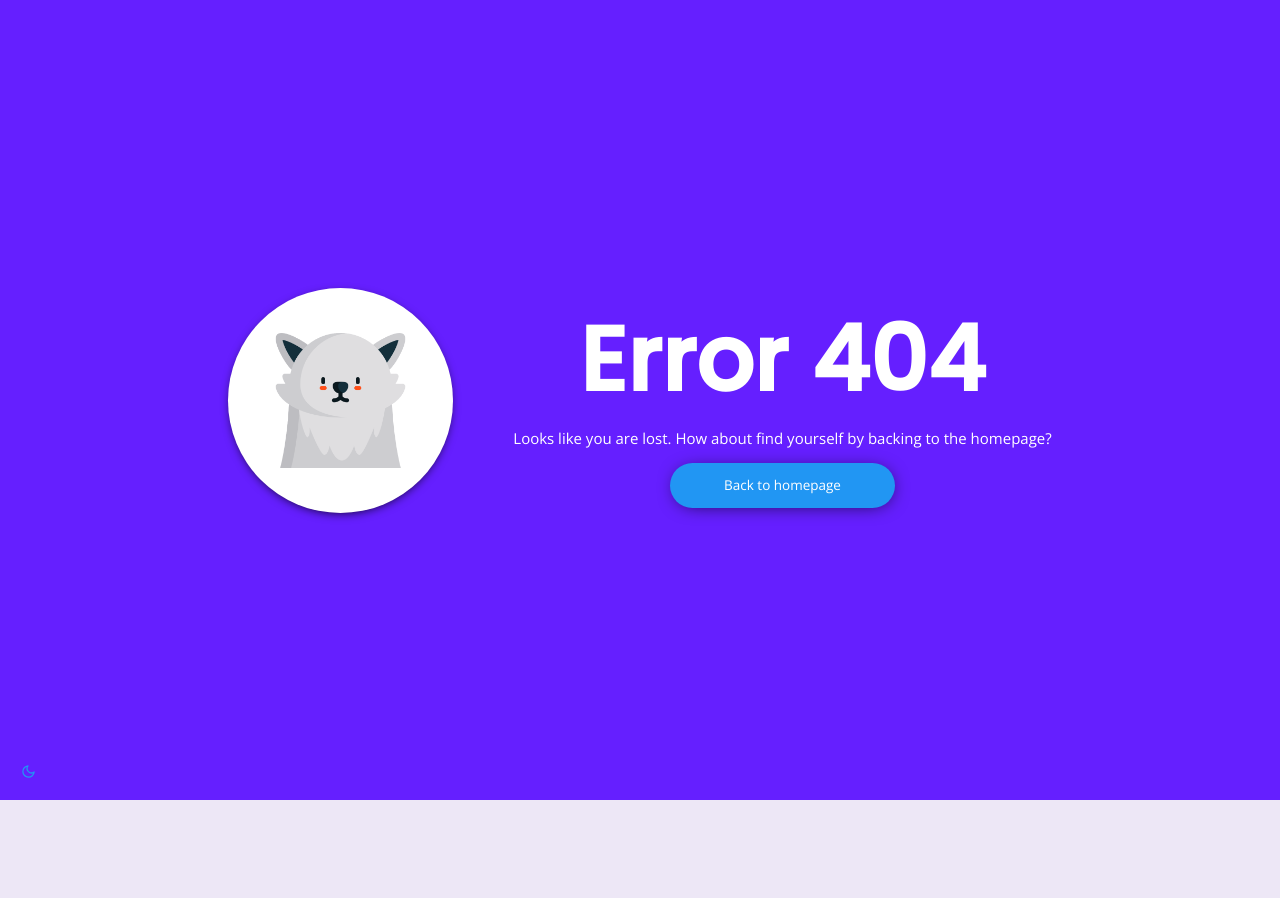
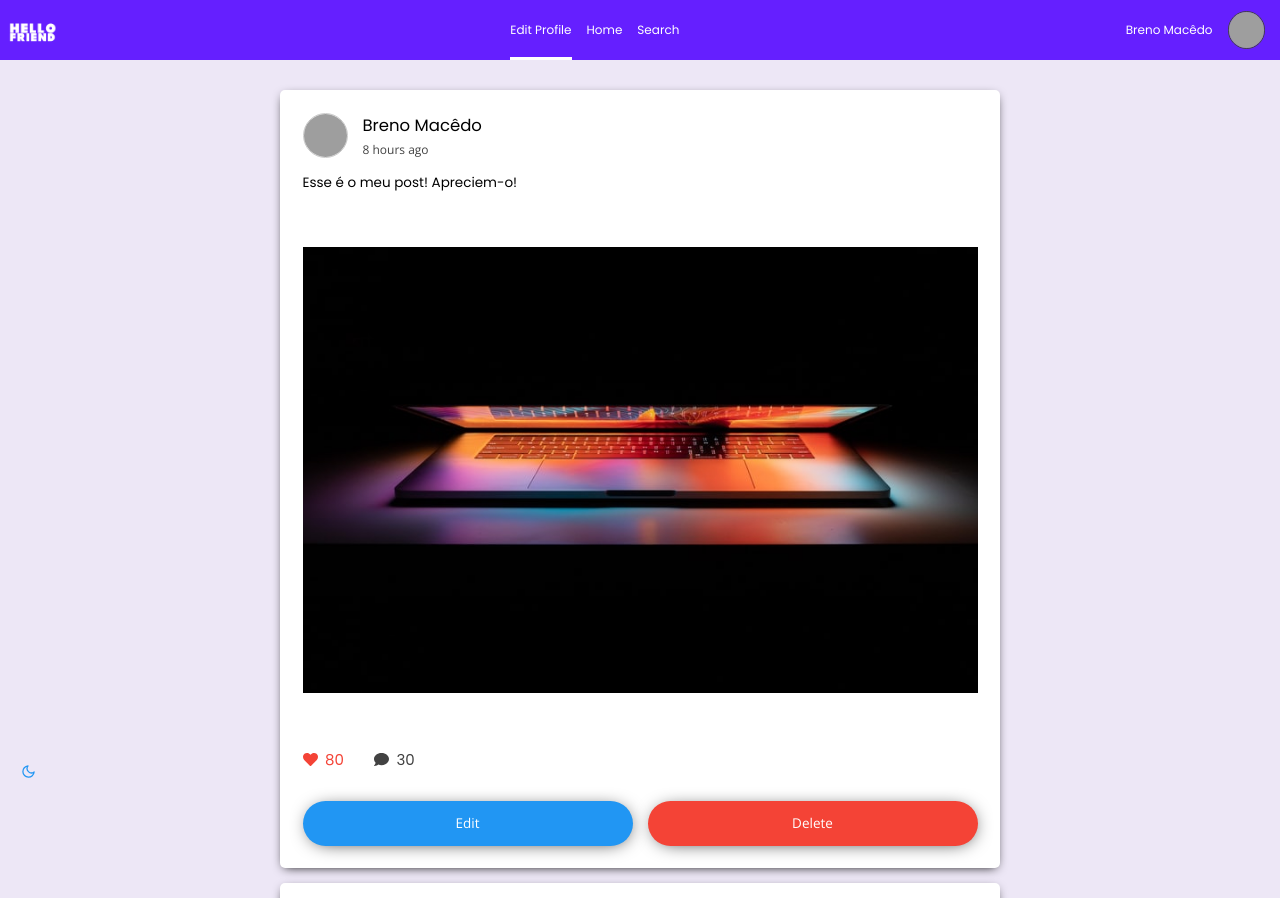
Before and after one commit to brenomacedo/hello-friend, a Next.js app: page /profile/see-posts in a window 1280 px wide. Before the commit this address had no page. Shown: the top 898 px of the page. Before the commit the page ends 800 px from the top, so only its background shows below. Built offline with nearby package versions, Linux system fonts and the light colour scheme; grey boxes are pictures that could not be loaded.

Commit message:
Fixing scrollbar color and SeePosts page

```diff
--- a/src/components/Button.tsx
+++ b/src/components/Button.tsx
@@ -7,11 +7,12 @@ interface ButtonProps {
     backgroundColor?: string
     marginTop?: string
     color?: string
+    onClick?: () => void
 }
 
-export default function Button({ children, width, backgroundColor, marginTop, color }: ButtonProps) {
+export default function Button({ children, width, backgroundColor, marginTop, color, onClick }: ButtonProps) {
     return (
-        <button
+        <button onClick={onClick}
             style={{ width, background: backgroundColor, marginTop, color: color }}
             className={styles.loginButton}>
             {children}
--- /dev/null
+++ b/src/components/UserPost.tsx
@@ -0,0 +1,54 @@
+import styles from '../styles/post.module.scss'
+import Image from 'next/image'
+import { FaComment, FaHeart } from 'react-icons/fa'
+import Button from './Button'
+import { useState } from 'react'
+
+export default function UserPost() {
+
+    const [update, setUpdate] = useState(false)
+
+    const toggleEdit = () => {
+        setUpdate(!update)
+    }
+
+    return (
+        <div className={styles.container} style={{ flex: 1 }}>
+            <div className={styles.author}>
+                <div className={styles.profilePic}>
+                    <Image src='https://avatars.githubusercontent.com/u/55261375?v=4'
+                        width={48} height={48} />
+                </div>
+                <div className={styles.postInfo}>
+                    <p>Breno Macêdo</p>
+                    <span>8 hours ago</span>
+                </div>
+            </div>
+            {update ? (
+                <>
+                    <textarea className={styles.editField} value='Esse é o meu post! Apreciem-o!'></textarea>
+                    <Button width='100%' marginTop='0'>Save</Button>
+                </>
+            ) : (
+                <p>Esse é o meu post! Apreciem-o!</p>
+            )}
+            <div className={styles.postImage}>
+                <Image src='/postimage.jpg'  layout='fill' objectFit='contain' />
+            </div>
+            <div className={styles.postInfos}>
+                <p className={`${styles.liked}`}><FaHeart /> 80</p>
+                <p><FaComment /> 30</p>
+            </div>
+            <div className={styles.editPost}>
+                {update ? (
+                    <Button onClick={toggleEdit}
+                        width='100%' backgroundColor='#b388ff'>Cancel Edit</Button>
+                ) : (
+                    <Button onClick={toggleEdit}
+                        width='100%' backgroundColor='#2196f3'>Edit</Button>
+                )}
+                <Button width='100%' backgroundColor='#f44336'>Delete</Button>
+            </div>
+        </div>
+    )
+}
--- /dev/null
+++ b/src/pages/profile/see-posts.tsx
@@ -0,0 +1,19 @@
+import styles from '../../styles/seeposts.module.scss'
+import TopBar from '../../components/TopBar'
+import UserPost from '../../components/UserPost'
+
+export default function SeePosts() {
+    return (
+        <div className={styles.container}>
+            <TopBar active='edit' />
+            <div className={styles.postListContainer}>
+                <div className={styles.postList}>
+                    <UserPost />
+                    <UserPost />
+                    <UserPost />
+                    <UserPost />
+                </div>
+            </div>
+        </div>
+    )
+}
--- a/src/styles/globals.scss
+++ b/src/styles/globals.scss
@@ -17,7 +17,7 @@
 }
 
 ::-webkit-scrollbar-thumb {
-    background: var(--gray-dark-2);;
+    background: var(--light-dkgray-dark-lgpurple);
 }
 
 ::-webkit-scrollbar-thumb:hover {
--- a/src/styles/post.module.scss
+++ b/src/styles/post.module.scss
@@ -103,4 +103,19 @@
             }
         }
     }
+
+    .editPost {
+        display: flex;
+        gap: 1rem;
+    }
+
+    .editField {
+        border: 0;
+        font-family: var(--poppins);
+        padding: 0.5rem;
+        outline: none;
+        resize: none;
+        background-color: var(--gray);
+        border-radius: 5px;
+    }
 }
--- /dev/null
+++ b/src/styles/seeposts.module.scss
@@ -0,0 +1,20 @@
+.container {
+    min-height: 100vh;
+    display: flex;
+    flex-direction: column;
+
+    .postListContainer {
+        padding: 2rem 0.5rem;
+        display: flex;
+        flex-direction: column;
+        align-items: center;
+
+        .postList {
+            width: 100%;
+            max-width: 720px;
+            display: flex;
+            flex-direction: column;
+            gap: 1rem;
+        }
+    }
+}
--- a/src/styles/theme.scss
+++ b/src/styles/theme.scss
@@ -8,6 +8,7 @@ body {
     --red: #f44336;
     --gray: #ccc;
     --gray-dark: #424242;
+    --gray-dark-2: #212121;
     --yellow: #ebff3b;
 
     --light-lgpurple-dark-dkgray: #ede7f6;
```
